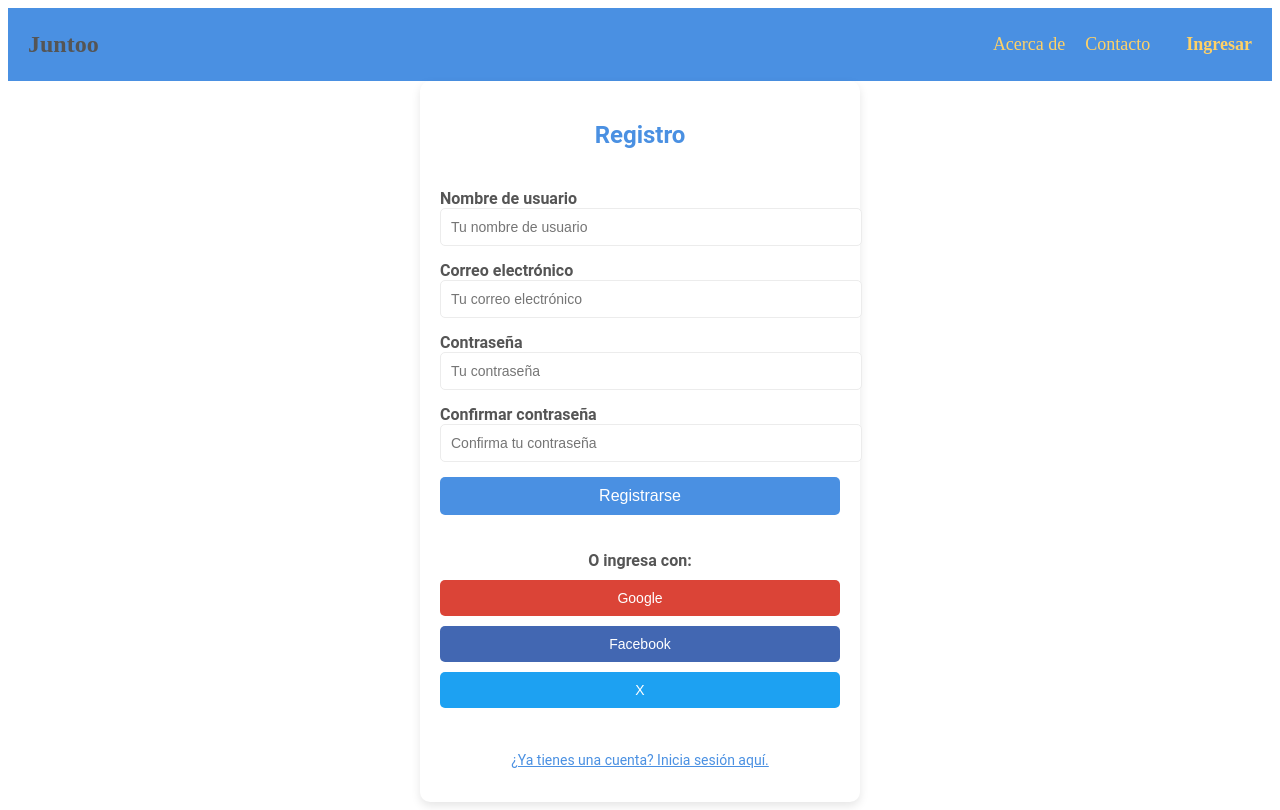
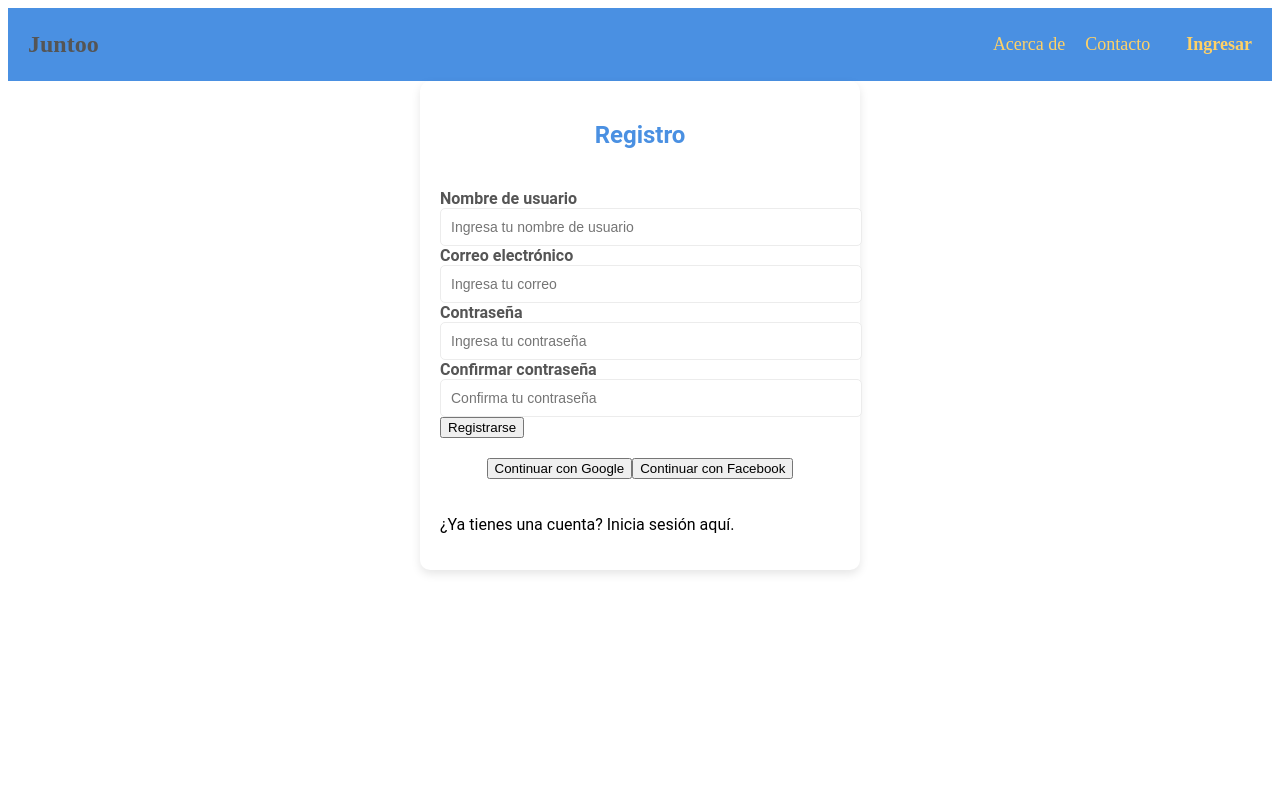
Before and after one commit to EstebanGRguez92/Juntoo, a React (Create React App) app in the folder frontend/: page /login in a window 1280 px wide. Built offline with nearby package versions, Linux system fonts and the light colour scheme.

Commit message:
correcionLogin

```diff
--- a/frontend/src/App.js
+++ b/frontend/src/App.js
@@ -1,21 +1,21 @@
-import React from 'react';
-import { useRoutes } from 'react-router-dom';
+import React from "react";
+import { useRoutes } from "react-router-dom";
 import ProtectedRoute from "./components/ProtectedRoute";
-import NavBar from './components/NavBar';
-import Home from './pages/Home';
-import About from './pages/About';
-import Contact from './pages/Contact';
+import NavBar from "./components/NavBar";
+import Home from "./pages/Home";
+import About from "./pages/About";
+import Contact from "./pages/Contact";
 import LoginRegister from "./pages/LoginRegister";
 import Activities from "./pages/Activities";
 
 const App = () => {
   const routes = useRoutes([
-    { path: '/', element: <Home /> },
-    { path: '/about', element: <About /> },
-    { path: '/contact', element: <Contact /> },
-    { path: '/login', element: <LoginRegister /> },
+    { path: "/", element: <Home /> },
+    { path: "/about", element: <About /> },
+    { path: "/contact", element: <Contact /> },
+    { path: "/login", element: <LoginRegister /> },
     {
-      path: '/activities',
+      path: "/activities",
       element: (
         <ProtectedRoute>
           <Activities />
@@ -25,10 +25,10 @@ const App = () => {
   ]);
 
   return (
-    <>
+    <div>
       <NavBar />
       {routes}
-    </>
+    </div>
   );
 };
 
--- a/frontend/src/components/ProtectedRoute.js
+++ b/frontend/src/components/ProtectedRoute.js
@@ -1,17 +1,16 @@
 import React from "react";
 import { Navigate } from "react-router-dom";
-import { useAuth } from "../context/AuthContext";
 
 const ProtectedRoute = ({ children }) => {
-  const { isAuthenticated } = useAuth();
+  const user = JSON.parse(localStorage.getItem("user"));
+  console.log("Usuario autenticado:", user); // Agrega este log
 
-  // Si no está autenticado, redirige al login
-  if (!isAuthenticated) {
-    return <Navigate to="/login" replace />;
+  if (!user) {
+    return <Navigate to="/login" />;
   }
 
-  // Si está autenticado, renderiza el contenido protegido
   return children;
 };
 
+
 export default ProtectedRoute;
--- a/frontend/src/pages/Activities.js
+++ b/frontend/src/pages/Activities.js
@@ -2,7 +2,6 @@ import React from "react";
 import "./../styles/Activities.css";
 
 const Activities = () => {
-  // Datos simulados (mock data)
   const activities = [
     {
       id: 1,
@@ -13,50 +12,17 @@ const Activities = () => {
       address: "Av. Las Flores 123, CDMX",
       dateTime: "2025-01-10 09:00 AM",
     },
-    {
-      id: 2,
-      title: "Taller de Pintura al Aire Libre",
-      creator: "Luis Martínez",
-      profilePic: "https://via.placeholder.com/40",
-      locationName: "Jardín Cultural",
-      address: "Calle Arte 45, Puebla",
-      dateTime: "2025-01-12 04:00 PM",
-    },
-    {
-      id: 3,
-      title: "Caminata Fotográfica",
-      creator: "Marta Rivera",
-      profilePic: "https://via.placeholder.com/40",
-      locationName: "Plaza del Sol",
-      address: "Zona Centro, Guadalajara",
-      dateTime: "2025-01-15 08:00 AM",
-    },
-    {
-      id: 4,
-      title: "Charla de Literatura Contemporánea",
-      creator: "Juan Pérez",
-      profilePic: "https://via.placeholder.com/40",
-      locationName: "Biblioteca Nacional",
-      address: "Av. Universidad 200, Monterrey",
-      dateTime: "2025-01-18 06:00 PM",
-    },
-    {
-      id: 5,
-      title: "Sesión de Meditación Grupal",
-      creator: "Sofía Gómez",
-      profilePic: "https://via.placeholder.com/40",
-      locationName: "Salón Zen",
-      address: "Calle Calma 78, Mérida",
-      dateTime: "2025-01-20 07:00 PM",
-    },
+    // Más actividades...
   ];
 
   return (
-    <div className="activities-container">
+    <section className="activities-container">
       <h2>Actividades Disponibles</h2>
+      {activities.length > 0 ? (
         <ul className="activities-list">
           {activities.map((activity) => (
             <li key={activity.id} className="activity-card">
+              <article>
                 <div className="activity-header">
                   <img
                     src={activity.profilePic}
@@ -69,18 +35,28 @@ const Activities = () => {
                   </div>
                 </div>
                 <div className="activity-details">
-              <p><strong>Lugar:</strong> {activity.locationName}</p>
-              <p><strong>Dirección:</strong> {activity.address}</p>
-              <p><strong>Fecha y Hora:</strong> {activity.dateTime}</p>
+                  <p>
+                    <strong>Lugar:</strong> {activity.locationName}
+                  </p>
+                  <p>
+                    <strong>Dirección:</strong> {activity.address}
+                  </p>
+                  <p>
+                    <strong>Fecha y Hora:</strong> {activity.dateTime}
+                  </p>
                 </div>
                 <div className="activity-actions">
                   <button className="view-more">Ver más</button>
                   <button className="add-favorite">❤</button>
                 </div>
+              </article>
             </li>
           ))}
         </ul>
-    </div>
+      ) : (
+        <p>No hay actividades disponibles en este momento.</p>
+      )}
+    </section>
   );
 };
 
--- a/frontend/src/pages/LoginRegister.js
+++ b/frontend/src/pages/LoginRegister.js
@@ -1,11 +1,11 @@
 import React, { useState } from "react";
 import "./../styles/LoginRegister.css";
-import { useNavigate } from "react-router-dom"; // Importar useNavigate
+import { useNavigate } from "react-router-dom";
 import { registerUser, loginUser } from "./../api/auth";
 
 const LoginRegister = () => {
-  const navigate = useNavigate(); // Crear instancia de navigate
-  const [isRegister, setIsRegister] = useState(true); // Alternar entre registro e inicio de sesión
+  const navigate = useNavigate();
+  const [isRegister, setIsRegister] = useState(true);
   const [formData, setFormData] = useState({
     username: "",
     email: "",
@@ -49,50 +49,32 @@ const LoginRegister = () => {
 
   const handleFormSubmit = async (e) => {
     e.preventDefault();
-
-    if (!validateForm()) {
-      return;
-    }
+    if (!validateForm()) return;
 
     try {
       if (isRegister) {
-        // Llamar al endpoint de registro
-        const response = await registerUser({
-          username: formData.username,
-          email: formData.email,
-          password: formData.password,
-        });
-
-        if (response.message) {
+        const response = await registerUser(formData);
+        if (response?.message?.includes("Usuario registrado exitosamente")) {
           alert(response.message);
-          if (response.message.includes("Usuario registrado exitosamente")) {
-            setIsRegister(false); // Cambiar a modo "Iniciar sesión"
+          setIsRegister(false);
+        } else {
+          throw new Error(response?.message || "Error en el registro.");
         }
       } else {
-          alert("Error en el registro. Revisa los datos.");
-        }
+        const response = await loginUser(formData);
+        if (response?.message?.includes("Inicio de sesión exitoso")) {
+          console.log("Datos del usuario recibidos del servidor:", response.user);
+          localStorage.setItem("user", JSON.stringify(response.user));
+          console.log("Datos guardados en localStorage:", localStorage.getItem("user"));
+          alert(response.message);
+          navigate("/activities");
       } else {
-        // Llamar al endpoint de inicio de sesión
-        const response = await loginUser({
-          email: formData.email,
-          password: formData.password,
-        });
-
-        if (response.message) {
-          alert(response.message);
-          if (response.message.includes("Inicio de sesión exitoso")) {
-            // Guardar datos del usuario (por ejemplo, en localStorage)
-            localStorage.setItem("user", JSON.stringify(response.user));
-            // Redirigir a la página de actividades
-            navigate("/activities");
-          }
-        } else {
-          alert("Error al iniciar sesión. Verifica tus credenciales.");
+          throw new Error(response?.message || "Error al iniciar sesión.");
         }
       }
     } catch (error) {
-      console.error("Error en la conexión con el backend:", error);
-      alert("Hubo un problema al conectar con el servidor.");
+      console.error("Error en el servidor:", error);
+      alert(error.message || "Hubo un problema al conectar con el servidor.");
     }
   };
 
@@ -100,84 +82,67 @@ const LoginRegister = () => {
     <div className="login-register-container">
       <div className="form-wrapper">
         <h2>{isRegister ? "Registro" : "Iniciar Sesión"}</h2>
-        <form onSubmit={handleFormSubmit} className="form-container">
+        <form onSubmit={handleFormSubmit}>
           {isRegister && (
-            <div>
-              <label htmlFor="username">Nombre de usuario</label>
+            <>
+              <label>Nombre de usuario</label>
               <input
                 type="text"
                 name="username"
-                id="username"
-                placeholder="Tu nombre de usuario"
+                placeholder="Ingresa tu nombre de usuario"
                 value={formData.username}
                 onChange={handleInputChange}
-                required
               />
               {errors.username && <p className="error">{errors.username}</p>}
-            </div>
+            </>
           )}
-          <div>
-            <label htmlFor="email">Correo electrónico</label>
+          <label>Correo electrónico</label>
           <input
             type="email"
             name="email"
-              id="email"
-              placeholder="Tu correo electrónico"
+            placeholder="Ingresa tu correo"
             value={formData.email}
             onChange={handleInputChange}
-              required
           />
           {errors.email && <p className="error">{errors.email}</p>}
-          </div>
-          <div>
-            <label htmlFor="password">Contraseña</label>
+          <label>Contraseña</label>
           <input
             type="password"
             name="password"
-              id="password"
-              placeholder="Tu contraseña"
+            placeholder="Ingresa tu contraseña"
             value={formData.password}
             onChange={handleInputChange}
-              required
-              pattern="^(?=.*[A-Za-z])(?=.*\d)(?=.*[@$!%*?&])[A-Za-z\d@$!%*?&]{8,}$"
-              title="La contraseña debe tener al menos 8 caracteres, incluir una letra, un número y un signo."
-              onPaste={(e) => e.preventDefault()}
-              onCopy={(e) => e.preventDefault()}
           />
           {errors.password && <p className="error">{errors.password}</p>}
-          </div>
           {isRegister && (
-            <div>
-              <label htmlFor="confirmPassword">Confirmar contraseña</label>
+            <>
+              <label>Confirmar contraseña</label>
               <input
                 type="password"
                 name="confirmPassword"
-                id="confirmPassword"
                 placeholder="Confirma tu contraseña"
                 value={formData.confirmPassword}
                 onChange={handleInputChange}
-                required
-                onPaste={(e) => e.preventDefault()}
-                onCopy={(e) => e.preventDefault()}
               />
-              {errors.confirmPassword && <p className="error">{errors.confirmPassword}</p>}
-            </div>
+              {errors.confirmPassword && (
+                <p className="error">{errors.confirmPassword}</p>
               )}
-          <button type="submit" className="form-button">
+            </>
+          )}
+          <button className="submit-btn">
             {isRegister ? "Registrarse" : "Iniciar Sesión"}
           </button>
         </form>
-
         <div className="social-login">
-          <p>O ingresa con:</p>
-          <button className="google-button">Google</button>
-          <button className="facebook-button">Facebook</button>
-          <button className="twitter-button">X</button>
+          <button className="google-btn">Continuar con Google</button>
+          <button className="facebook-btn">Continuar con Facebook</button>
         </div>
-        <p onClick={() => setIsRegister(!isRegister)} className="toggle-link">
-          {isRegister
-            ? "¿Ya tienes una cuenta? Inicia sesión aquí."
-            : "¿No tienes una cuenta? Regístrate aquí."}
+        <p className="toggle-form">
+          {isRegister ? (
+            <>¿Ya tienes una cuenta? <span onClick={() => setIsRegister(false)}>Inicia sesión aquí</span>.</>
+          ) : (
+            <>¿No tienes una cuenta? <span onClick={() => setIsRegister(true)}>Regístrate aquí</span>.</>
+          )}
         </p>
       </div>
     </div>
```
Lines whose indentation alone changed are shown as unchanged.
